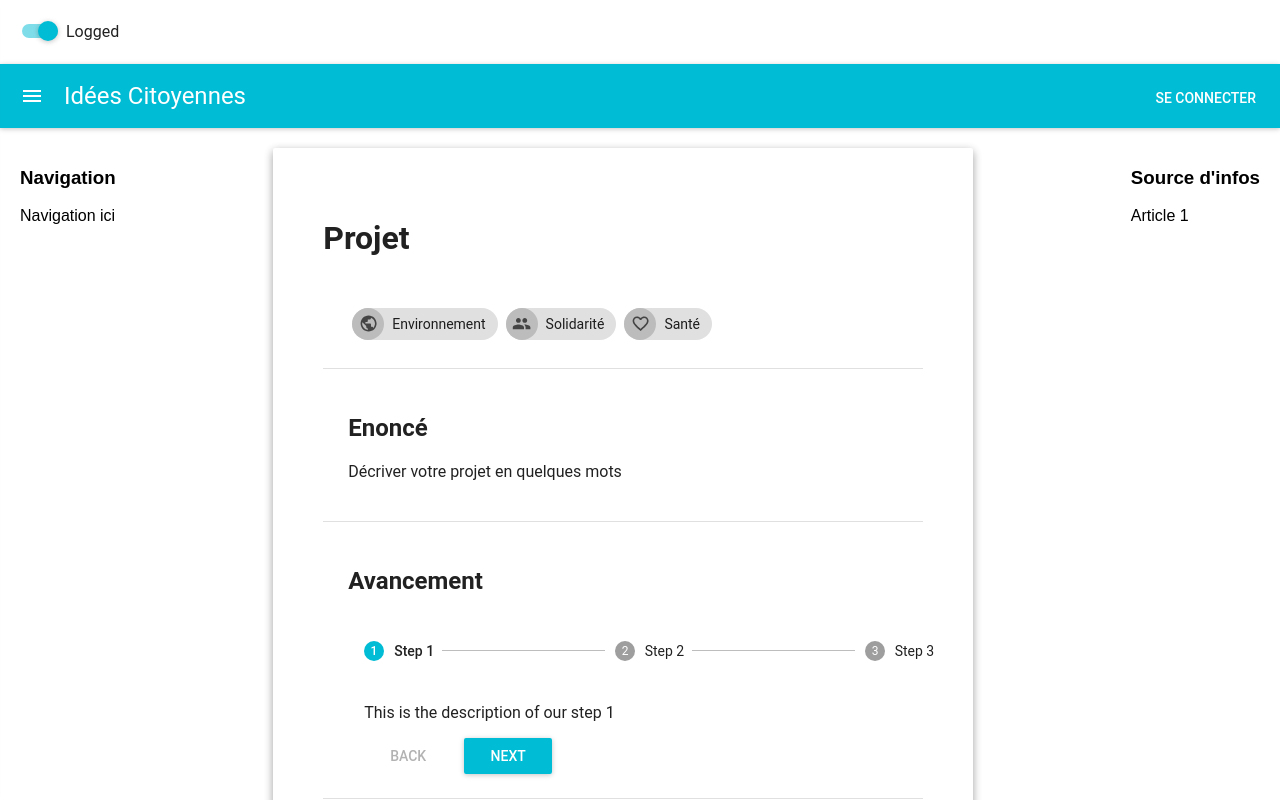
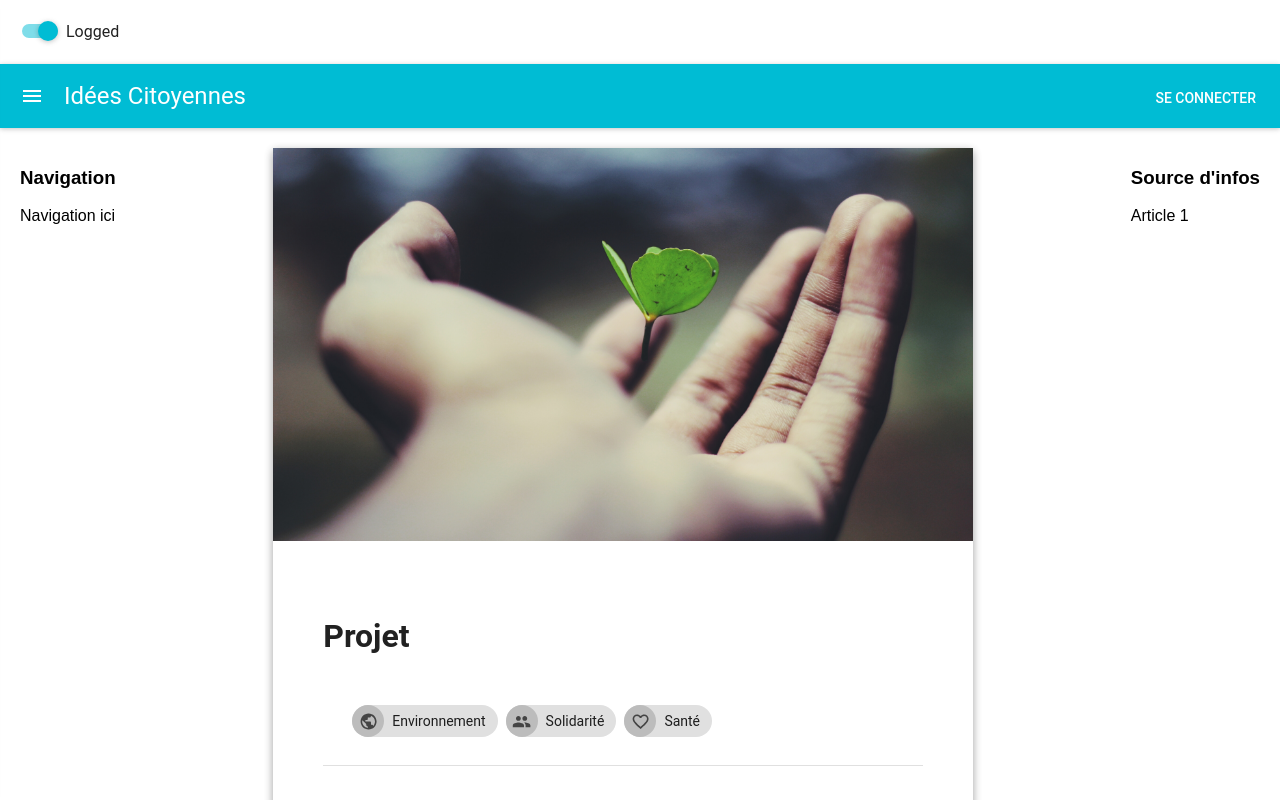
Before and after one commit to EstelleBarnoud/sim_project, a React (Create React App) app in the folder idees-citoyennes/: page / in a window 1280 px wide. Shown: the top 800 px of the page. Built offline with nearby package versions, Linux system fonts and the light colour scheme.

Commit message:
Photo component added

```diff
--- a/idees-citoyennes/src/App.css
+++ b/idees-citoyennes/src/App.css
@@ -3,3 +3,10 @@
   display: flex;
   margin:auto;
 }
+
+div > img {
+  width: auto;
+  height : auto;
+  max-height: 100%;
+  max-width: 100%;
+}
--- a/idees-citoyennes/src/App.js
+++ b/idees-citoyennes/src/App.js
@@ -22,7 +22,9 @@ class App extends Component {
           <div className="App">
             <Nav />
             <div style={{width: '100%', maxWidth: 700, margin: 'auto'}}>
-              <Paper zDepth={2} style={{padding: 50}}>
+              <Paper zDepth={2} >
+                <img src={ require('./ravi-roshan-383162-unsplash.jpg') } />
+                <div style={{padding: 50}}>
                   <Title />
                   <Divider />
                   <Description />
@@ -32,6 +34,7 @@ class App extends Component {
                   <ReactionBar />
                   <Divider />
                   <Reactions />
+                </div>
               </Paper>
             </div>
             <div>
```
Also changed, not shown: idees-citoyennes/src/ravi-roshan-383162-unsplash.jpg (added), idees-citoyennes/src/tiffany-nutt-400385-unsplash.jpg (added). Lines whose indentation alone changed are shown as unchanged.
